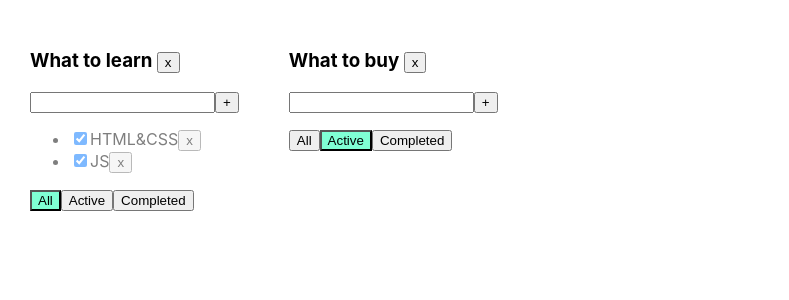
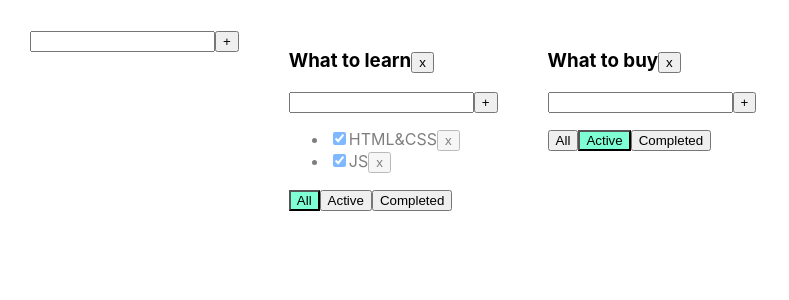
Before and after one commit to Astarothe/Todolist, a React (Create React App) app: page / in a window 1280 px wide. Shown: the top 300 px of the page, without its empty margins (0-789 px from the left). Built offline with nearby package versions, Linux system fonts and the light colour scheme.

Commit message:
feat: add component 'AddItemForm', and refactor code

```diff
--- /dev/null
+++ b/src/AddItemForm.tsx
@@ -0,0 +1,40 @@
+import React, {ChangeEvent, KeyboardEvent, useState} from "react";
+
+type AddItemFormPropsType = {
+    addItem: (title: string) => void
+}
+
+export function AddItemForm(props: AddItemFormPropsType) {
+    let [title, setTitle] = useState<string>("")
+    let [error, setError] = useState<string | null>(null)
+
+    const onChangeHandler = (e: ChangeEvent<HTMLInputElement>) => {
+        setTitle(e.currentTarget.value)
+    }
+    const onKeyPressHandler = (e: KeyboardEvent<HTMLInputElement>) => {
+        setError(null);
+        if (e.charCode === 13) {
+            addTask();
+        }
+    }
+    const addTask = () => {
+        if (title.trim() !== "") {
+            props.addItem(title.trim());
+            setTitle("");
+        } else {
+            setError("Title is required");
+        }
+    }
+
+    return (
+        <div>
+            <input value={title}
+                   onChange={onChangeHandler}
+                   onKeyPress={onKeyPressHandler}
+                   className={error ? "error" : ""}
+            />
+            <button onClick={addTask}>+</button>
+            {error && <div className="error-message">{error}</div>}
+        </div>
+    )
+}
--- a/src/App.tsx
+++ b/src/App.tsx
@@ -2,6 +2,7 @@ import React, {useState} from 'react';
 import './App.css';
 import {TaskType, Todolist} from './Todolist';
 import {v1} from 'uuid';
+import {AddItemForm} from "./AddItemForm";
 
 export type FilterValuesType = "all" | "active" | "completed";
 
@@ -11,7 +12,7 @@ type TodolistsType = {
     filter: FilterValuesType
 }
 
-type TasksType = {
+type TasksStateType = {
     [key: string]: Array<TaskType>
 }
 
@@ -20,7 +21,7 @@ function App() {
     let todolistId2 = v1();
 
 
-    let [tasks, setTasks] = useState<TasksType>({
+    let [tasks, setTasks] = useState<TasksStateType>({
         [todolistId1]: [
             {id: v1(), title: "HTML&CSS", isDone: true},
             {id: v1(), title: "JS", isDone: true},
@@ -72,9 +73,23 @@ function App() {
         delete tasks[todolistId];
         setTasks({...tasks});
     }
+    function addTodolist(title:string) {
+        let todolist:TodolistsType = {
+            id: v1(),
+            title: title,
+            filter: "all"
+        }
+        setTodolists([todolist, ...todolists])
+
+        setTasks({
+            ...tasks,
+            [todolist.id]: []
+        })
+    }
 
     return (
         <div className="App">
+            <AddItemForm addItem={addTodolist}/>
             {
                 todolists.map(tl => {
                     let tasksForTodolist = tasks[tl.id];
--- a/src/Todolist.tsx
+++ b/src/Todolist.tsx
@@ -1,5 +1,6 @@
-import React, {ChangeEvent, KeyboardEvent, useState} from 'react';
+import React, {ChangeEvent} from 'react';
 import {FilterValuesType} from './App';
+import {AddItemForm} from "./AddItemForm";
 
 export type TaskType = {
     id: string
@@ -13,56 +14,27 @@ type PropsType = {
     tasks: Array<TaskType>
     removeTask: (taskId: string, todolistId: string) => void
     changeFilter: (value: FilterValuesType, todolistId: string) => void
-    addTask: (title: string,  todolistId: string) => void
-    changeTaskStatus: (taskId: string, isDone: boolean,  todolistId: string) => void
+    addTask: (title: string, todolistId: string) => void
+    changeTaskStatus: (taskId: string, isDone: boolean, todolistId: string) => void
     filter: FilterValuesType
     removeTodolist: (todolistId: string) => void
 }
 
 export function Todolist(props: PropsType) {
-
-    let [title, setTitle] = useState<string>("")
-    let [error, setError] = useState<string | null>(null)
-
-    const addTask = () => {
-        if (title.trim() !== "") {
-            props.addTask(title.trim(), props.id);
-            setTitle("");
-        } else {
-            setError("Title is required");
-        }
-    }
-
-    const onChangeHandler = (e: ChangeEvent<HTMLInputElement>) => {
-        setTitle(e.currentTarget.value)
-    }
-
-    const onKeyPressHandler = (e: KeyboardEvent<HTMLInputElement>) => {
-        setError(null);
-        if (e.charCode === 13) {
-            addTask();
-        }
-    }
-
     const onAllClickHandler = () => props.changeFilter("all", props.id);
     const onActiveClickHandler = () => props.changeFilter("active", props.id);
     const onCompletedClickHandler = () => props.changeFilter("completed", props.id);
 
-    const removeTodolist = () => {
-        props.removeTodolist(props.id);
+    const removeTodolist = () => props.removeTodolist(props.id)
+
+    const addTask = (title: string) => {
+        props.addTask(title, props.id)
     }
-
     return <div>
-        <h3>{props.title} <button onClick={removeTodolist}>x</button></h3>
-        <div>
-            <input value={title}
-                   onChange={onChangeHandler}
-                   onKeyPress={onKeyPressHandler}
-                   className={error ? "error" : ""}
-            />
-            <button onClick={addTask}>+</button>
-            {error && <div className="error-message">{error}</div>}
-        </div>
+        <h3>{props.title}
+            <button onClick={removeTodolist}>x</button>
+        </h3>
+       <AddItemForm addItem={addTask}/>
         <ul>
             {
                 props.tasks.map(t => {
@@ -83,11 +55,14 @@ export function Todolist(props: PropsType) {
         </ul>
         <div>
             <button className={props.filter === 'all' ? "active-filter" : ""}
-                    onClick={onAllClickHandler}>All</button>
+                    onClick={onAllClickHandler}>All
+            </button>
             <button className={props.filter === 'active' ? "active-filter" : ""}
-                onClick={onActiveClickHandler}>Active</button>
+                    onClick={onActiveClickHandler}>Active
+            </button>
             <button className={props.filter === 'completed' ? "active-filter" : ""}
-                onClick={onCompletedClickHandler}>Completed</button>
+                    onClick={onCompletedClickHandler}>Completed
+            </button>
         </div>
     </div>
 }
```
